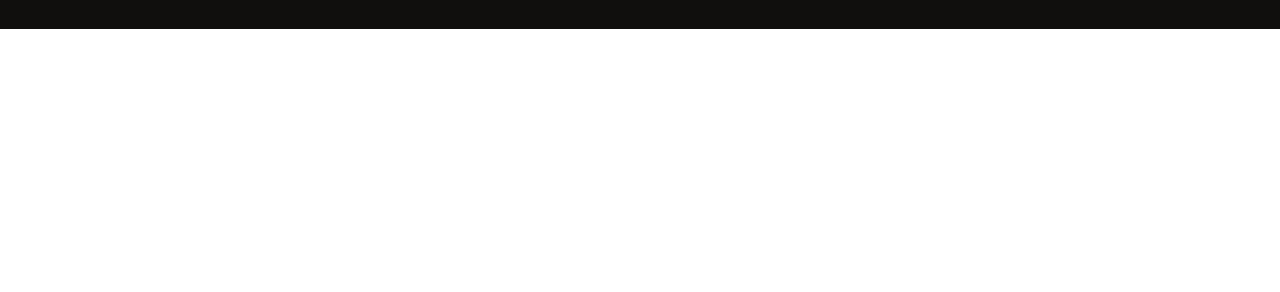
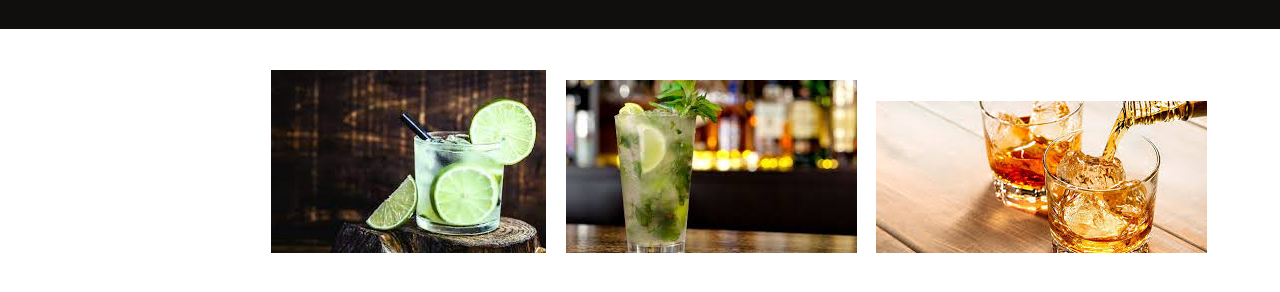
Before and after one commit to andressacssantos/site-castisnightclub, a plain HTML site: page cardapio.html in a window 1280 px wide. Shown: the part 388-680 px from the top of the page. Drawn offline with Linux system fonts and the light colour scheme.

Commit message:
Atualização

```diff
--- a/cardapio.html
+++ b/cardapio.html
@@ -24,9 +24,9 @@
         <!--CONTEUDO DA PAGINA-->
         <main>
             <ul class="bebidas">
-                <li><img src="/castisnightclub-main/caipirinha.png" alt=""></li>
-                <li><img src="/castisnightclub-main/mojito.png" alt=""></li>
-                <li><img src="/castisnightclub-main/wisk.png" alt=""></li>
+                <li><img src="caipirinha.png" alt=""></li>
+                <li><img src="mojito.png" alt=""></li>
+                <li><img src="wisk.png" alt=""></li>
             </ul>
         </main>
     </body>
```
